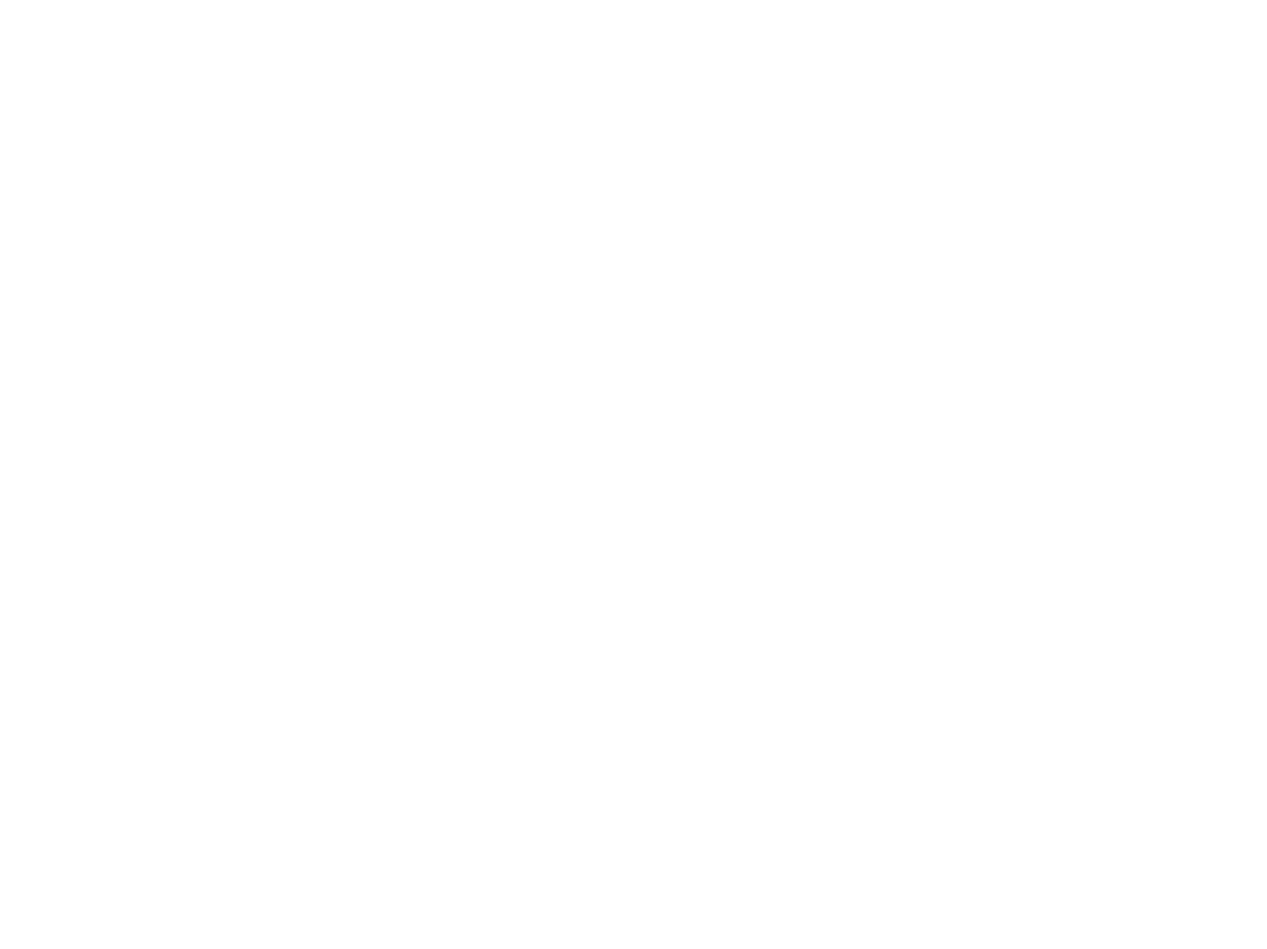
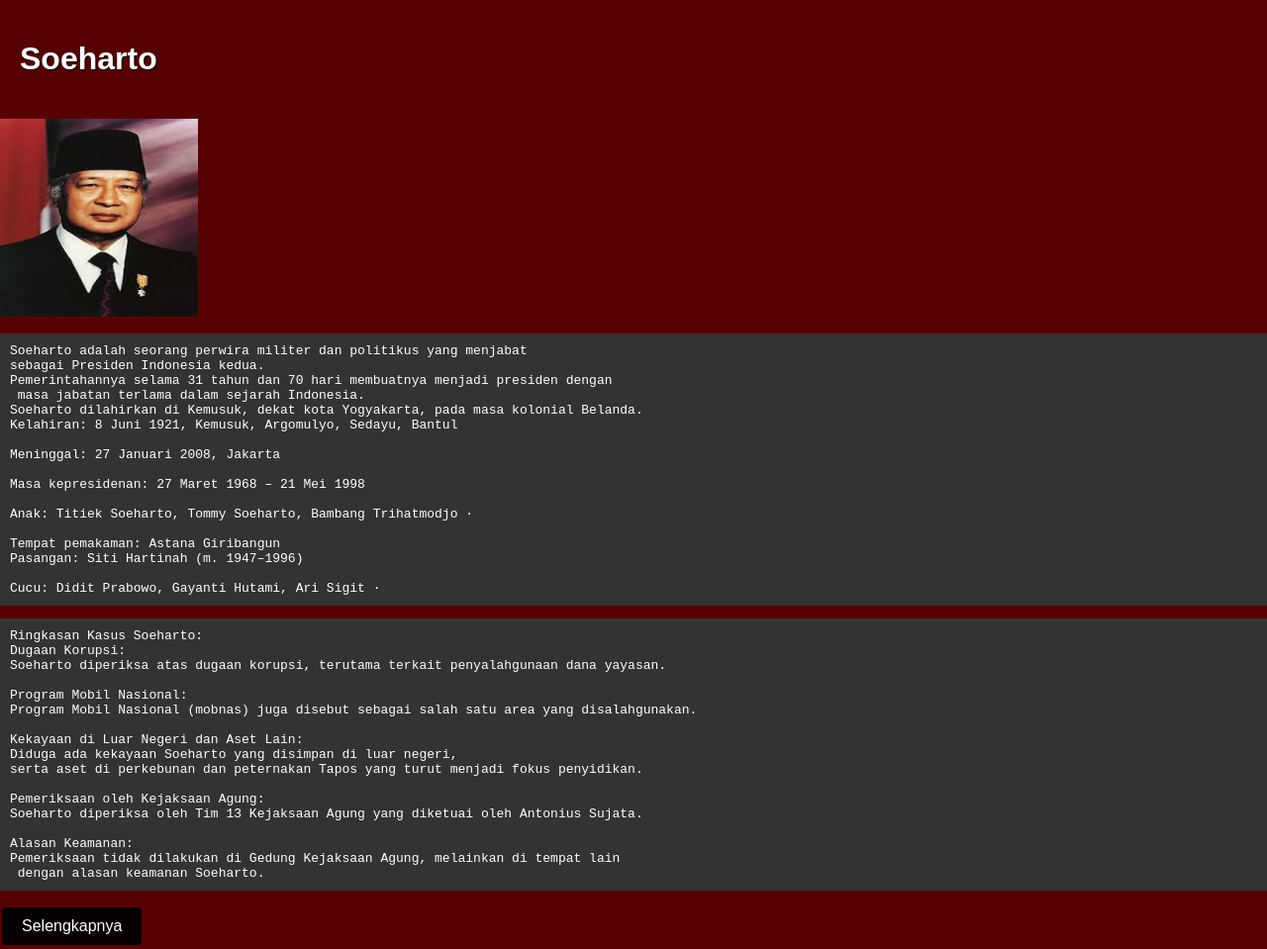
Before and after one commit to V4row/Choco, a plain HTML site: page a.html in a window 1280 px wide. Shown: the whole page at 99% size. Before the commit the page ends 800 px from the top, so only its background shows below. Drawn offline with Linux system fonts and the light colour scheme.

Commit message:
html,css, and js

```diff
--- /dev/null
+++ b/a.css
@@ -0,0 +1,39 @@
+body {
+    background-color: #560202;
+    font-family: Arial, sans-serif;
+    margin: 0;
+    padding: 0;
+}
+h1 {
+    color: #fff;
+    text-align: left;
+    padding: 20px;
+    font-size: 2em;
+    text-shadow: 1px 1px 2px #000;
+}
+pre {
+    background-color: #333;
+    color: #fff;
+    padding: 10px;
+    overflow-x: auto;
+    font-size: 1em;
+}
+pre code {
+    font-family: 'Courier New', Courier, monospace;
+    background-color: #560202;
+    font-size: 1em;
+}
+button {
+    background-color: #070000;
+    color: white;
+    border: none;
+    padding: 10px 20px;
+    text-align: center;
+    text-decoration: none;
+    display: inline-block;
+    font-size: 16px;
+    margin: 4px 2px;
+    cursor: pointer;
+    border-radius: 4px;
+    transition-duration: 0.4s;
+}
--- a/a.html
+++ b/a.html
@@ -0,0 +1,55 @@
+<!DOCTYPE html>
+<html lang="en">
+<head>
+    <meta charset="UTF-8">
+    <meta name="viewport" content="width=device-width, initial-scale=1.0">
+    <title>CHOCO</title>
+    <link rel="stylesheet" href="a.css">
+    <script src="a.js" defer></script>
+</head>
+<body>
+    <h1>Soeharto</h1>
+    <img src="image/soeharto.jpeg" alt="Soeharto" width="200" height="200">
+    <pre>
+Soeharto adalah seorang perwira militer dan politikus yang menjabat
+sebagai Presiden Indonesia kedua.
+Pemerintahannya selama 31 tahun dan 70 hari membuatnya menjadi presiden dengan
+ masa jabatan terlama dalam sejarah Indonesia.
+Soeharto dilahirkan di Kemusuk, dekat kota Yogyakarta, pada masa kolonial Belanda.
+Kelahiran: 8 Juni 1921, Kemusuk, Argomulyo, Sedayu, Bantul
+
+Meninggal: 27 Januari 2008, Jakarta
+
+Masa kepresidenan: 27 Maret 1968 – 21 Mei 1998
+
+Anak: Titiek Soeharto, Tommy Soeharto, Bambang Trihatmodjo ·
+
+Tempat pemakaman: Astana Giribangun
+Pasangan: Siti Hartinah (m. 1947–1996)
+
+Cucu: Didit Prabowo, Gayanti Hutami, Ari Sigit ·
+</pre>
+<pre>
+Ringkasan Kasus Soeharto:
+Dugaan Korupsi:
+Soeharto diperiksa atas dugaan korupsi, terutama terkait penyalahgunaan dana yayasan.
+
+Program Mobil Nasional:
+Program Mobil Nasional (mobnas) juga disebut sebagai salah satu area yang disalahgunakan.
+
+Kekayaan di Luar Negeri dan Aset Lain:
+Diduga ada kekayaan Soeharto yang disimpan di luar negeri,
+serta aset di perkebunan dan peternakan Tapos yang turut menjadi fokus penyidikan.
+
+Pemeriksaan oleh Kejaksaan Agung:
+Soeharto diperiksa oleh Tim 13 Kejaksaan Agung yang diketuai oleh Antonius Sujata.
+
+Alasan Keamanan:
+Pemeriksaan tidak dilakukan di Gedung Kejaksaan Agung, melainkan di tempat lain
+ dengan alasan keamanan Soeharto.
+</pre>
+<a href="https://id.wikipedia.org/wiki/Soeharto" target="_blank">
+    <button style="text-align: center;">Selengkapnya</button>
+</a>
+</body>
+</html>
--- a/style.css
+++ b/style.css
@@ -1,5 +1,5 @@
 body {
-    background-image: url('123.gif');
+    background-image: url('/image/123.gif');
     background-repeat: no-repeat;
     background-position: center center;
     background-attachment: fixed;
@@ -17,3 +17,17 @@ h1 {
     font-size: 3em;
     text-shadow: 2px 2px 4px #000000;
 }
+button {
+    background-color: #070000;
+    color: white;
+    border: none;
+    padding: 10px 20px;
+    text-align: center;
+    text-decoration: none;
+    display: inline-block;
+    font-size: 16px;
+    margin: 4px 2px;
+    cursor: pointer;
+    border-radius: 4px;
+    transition-duration: 0.4s;
+}
```
Also changed, not shown: index.html (+3 -0 lines), a.js (added), image/soeharto.jpeg (added), 2 other files.
